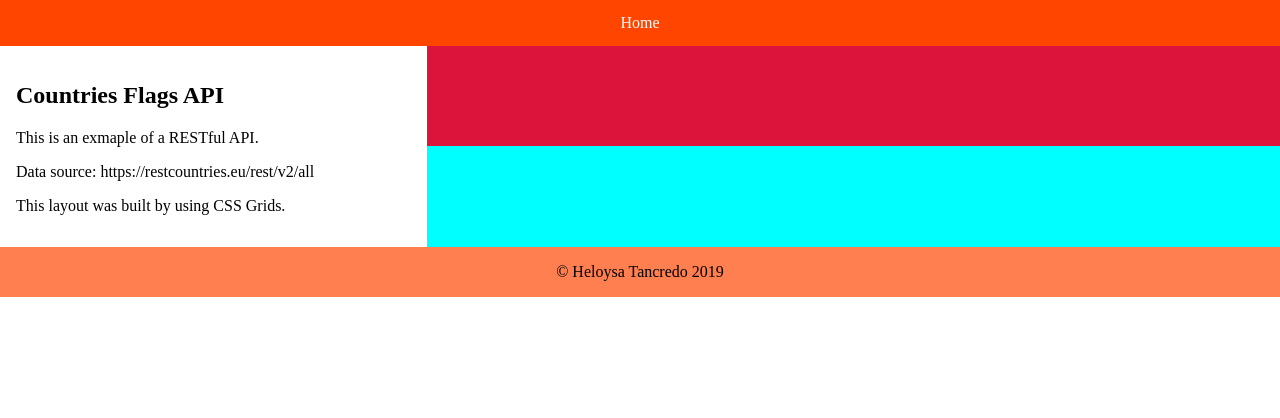
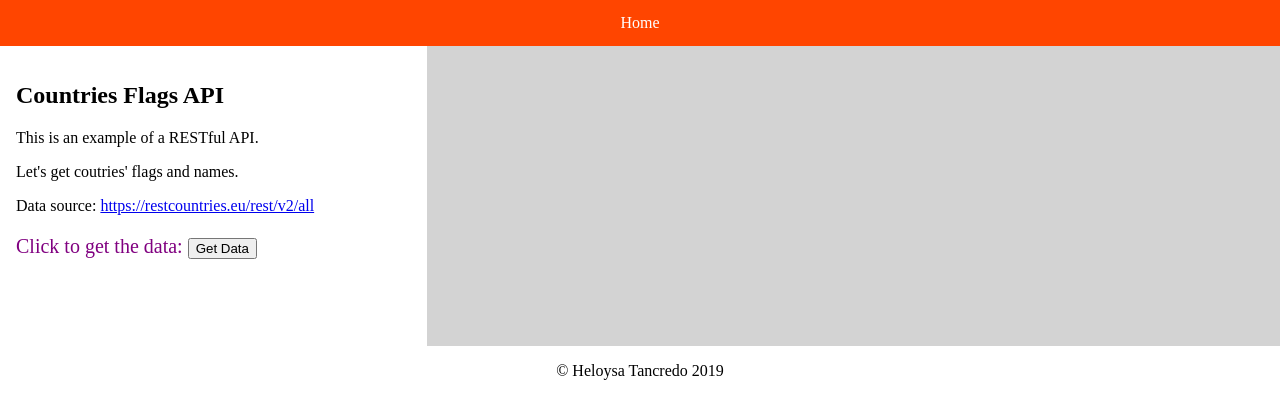
Before and after one commit to heloysatancredo/restfulAPI.example, a plain HTML site: page index.html in a window 1280 px wide. Drawn offline with nearby package versions, Linux system fonts and the light colour scheme; no server answers.

Commit message:
adjustments

```diff
--- a/css/style.css
+++ b/css/style.css
@@ -7,13 +7,9 @@ body {
     grid-template-rows: auto 1fr auto;
 }
 
-.main-child1, .main-child3 {
-    background-color: coral;
-}
-
 .main-child2 {
     display: grid;
-    grid-template-rows: 1fr 1fr;
+    grid-template-rows: 1fr;
     grid-template-columns: 1fr 2fr;
 }
 
@@ -23,22 +19,15 @@ body {
 }
 
 .sub-child1 {
-    grid-row: 1 / 3;
+    grid-row: 1 / 2;
     padding: 1rem;
 }
 
 .sub-child2 {
     grid-row: 1 / 2;
     grid-column: 2 / 3;
-    background-color: crimson;
-}
-
-.sub-child3 {
-    grid-row: 2 / 3;
-    grid-column: 2 / 3;
-    background-color: cyan;
-    display: flex;
-    justify-content: flex-start;
+    background-color: lightgray;
+    min-height: 300px;
 }
 
 nav ul {
--- a/index.html
+++ b/index.html
@@ -19,17 +19,24 @@
         <div class="sub-children sub-child1">
           <h2>Countries Flags API</h2>
           <p>
-            This is an exmaple of a RESTful API.
+            This is an example of a RESTful API.
           </p>
           <p>
-            Data source: https://restcountries.eu/rest/v2/all
+            Let's get coutries' flags and names.
           </p>
           <p>
-            This layout was built by using CSS Grids.
+            Data source:
+            <a href="https://restcountries.eu/rest/v2/all" target="_blank"
+              >https://restcountries.eu/rest/v2/all</a
+            >
+          </p>
+
+          <p style="font-size: 20px; color: purple;">
+            Click to get the data:
+            <button id="load">Get Data</button>
           </p>
         </div>
         <div class="sub-children sub-child2"></div>
-        <div class="sub-children sub-child3"></div>
       </div>
       <div class="main-children main-child3">&copy; Heloysa Tancredo 2019</div>
     </div>
--- a/js/main.js
+++ b/js/main.js
@@ -1,5 +1,10 @@
 //alert("Hello");
 
+let btn = document.getElementById('load').addEventListener('click', () => {
+  loadData()
+})
+
+let loadData = () => {
   fetch('https://restcountries.eu/rest/v2/all')
     .then((response) => {
       return response.json()
@@ -7,11 +12,13 @@ fetch('https://restcountries.eu/rest/v2/all')
     .then((data) => {
       data.forEach(function (each) {
         console.log(each.name)
-      $('.sub-child2').append(`<img src="${each.flag}" height="42" width="42">`)
-      $('.sub-child3').append(each.name + '  ')
+        $('.sub-child2').append(
+          `<img src="${each.flag}" height="42" width="42"> ${each.name} | `
+        )
       })
       console.log(JSON.stringify(data))
     })
     .catch((error) => {
       console.error(error.message)
     })
+}
```
Lines whose indentation alone changed are shown as unchanged.
